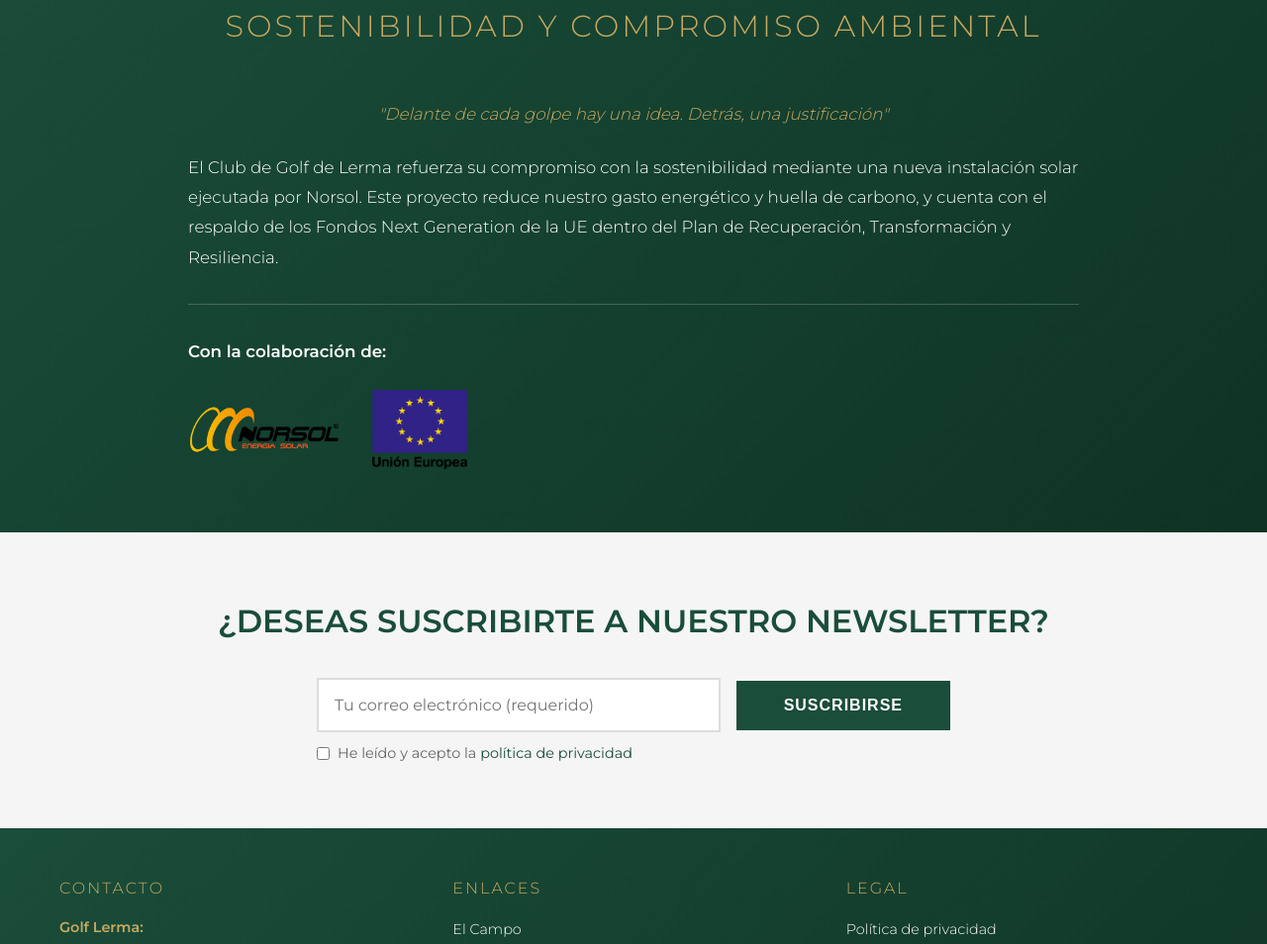
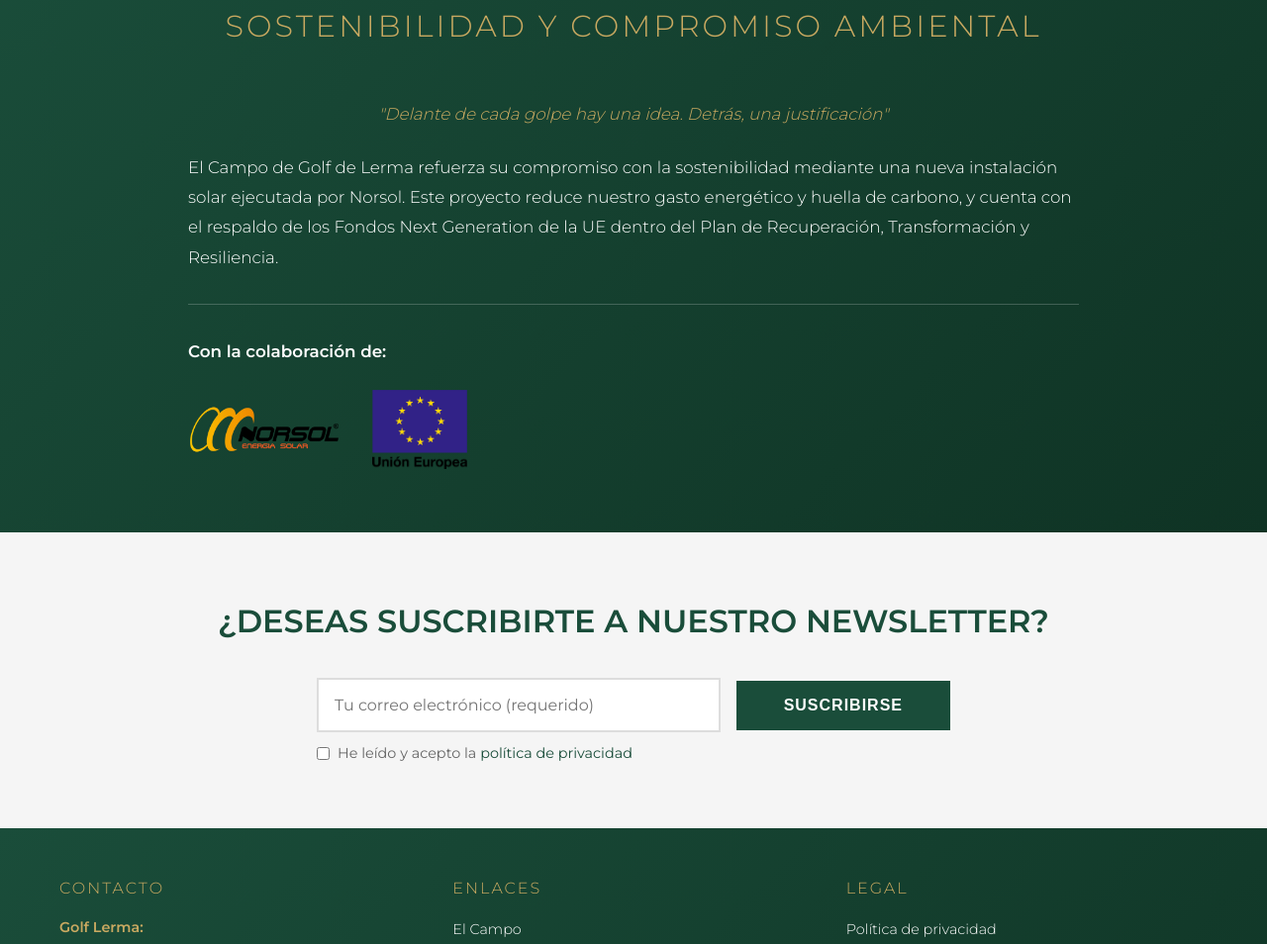
Before and after one commit to AccoAI/Web_Lerma, a website: page index.html in a window 1280 px wide. Shown: the part 3033-3987 px from the top of the page at 99% size. Drawn offline with Linux system fonts and the light colour scheme.

Commit message:
A ver si vuelvo a la web de lerma...

```diff
--- a/data/i18n-es.json
+++ b/data/i18n-es.json
@@ -56,7 +56,7 @@
 
   "sostenibilidad_title": "Sostenibilidad y Compromiso Ambiental",
   "sostenibilidad_quote": "\"Delante de cada golpe hay una idea. Detrás, una justificación\"",
-  "sostenibilidad_text": "El Club de Golf de Lerma refuerza su compromiso con la sostenibilidad mediante una nueva instalación solar ejecutada por Norsol. Este proyecto reduce nuestro gasto energético y huella de carbono, y cuenta con el respaldo de los Fondos Next Generation de la UE dentro del Plan de Recuperación, Transformación y Resiliencia.",
+  "sostenibilidad_text": "El Campo de Golf de Lerma refuerza su compromiso con la sostenibilidad mediante una nueva instalación solar ejecutada por Norsol. Este proyecto reduce nuestro gasto energético y huella de carbono, y cuenta con el respaldo de los Fondos Next Generation de la UE dentro del Plan de Recuperación, Transformación y Resiliencia.",
   "sostenibilidad_colaboracion": "Con la colaboración de:",
 
   "newsletter_title": "¿DESEAS SUSCRIBIRTE A NUESTRO NEWSLETTER?",
--- a/index.html
+++ b/index.html
@@ -203,7 +203,7 @@
                 <div class="sostenibilidad-text">
                     <h2 class="section-title" data-i18n="sostenibilidad_title">Sostenibilidad y Compromiso Ambiental</h2>
                     <p class="quote" data-i18n="sostenibilidad_quote">"Delante de cada golpe hay una idea. Detrás, una justificación"</p>
-                    <p data-i18n="sostenibilidad_text">El Club de Golf de Lerma refuerza su compromiso con la sostenibilidad mediante una nueva instalación solar ejecutada por Norsol. Este proyecto reduce nuestro gasto energético y huella de carbono, y cuenta con el respaldo de los Fondos Next Generation de la UE dentro del Plan de Recuperación, Transformación y Resiliencia.</p>
+                    <p data-i18n="sostenibilidad_text">El Campo de Golf de Lerma refuerza su compromiso con la sostenibilidad mediante una nueva instalación solar ejecutada por Norsol. Este proyecto reduce nuestro gasto energético y huella de carbono, y cuenta con el respaldo de los Fondos Next Generation de la UE dentro del Plan de Recuperación, Transformación y Resiliencia.</p>
                     <div class="colaboracion">
                         <p><strong data-i18n="sostenibilidad_colaboracion">Con la colaboración de:</strong></p>
                         <div class="colaboracion-logos">
```
